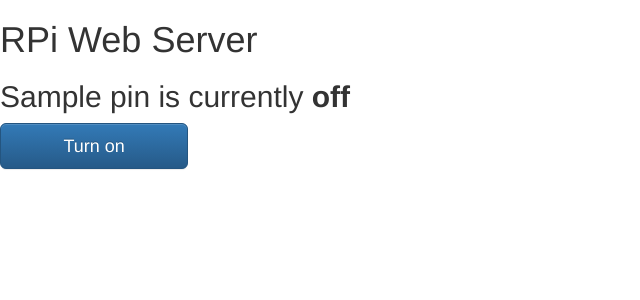
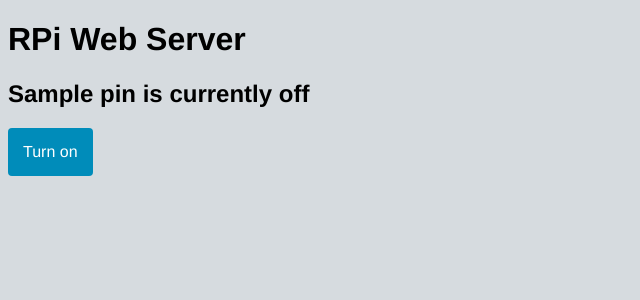
Before and after one commit to BarrettJB/IOTFermentor, a Flask app: template templates/main.html in a window 1280 px wide. Shown: the top 300 px of the page, without its empty margins (0-640 px from the left). Run offline with Flask 2, Linux system fonts and the light colour scheme; the template is opened without the code that fills it: most values are stand-ins (such as "Sample title", 1, 10 or a date in 2020); some libraries are stand-ins or nearby versions.

Commit message:
basic post failed and was removed, swapped main.html to my css

```diff
--- a/app.py
+++ b/app.py
@@ -31,11 +31,6 @@ def main():
     #pass pin data to the html file
     return render_template('main.html',**templateData)
 
-@app.route('/post', methods = ["POST"])
-def post():
-    print(request.data)
-    return render_template('demo.html')
-
 @app.route('/<changePin>/<action>')
 def action(changePin, action):
     changePin = int(changePin)
--- a/templates/demo.html
+++ b/templates/demo.html
@@ -1,7 +1,7 @@
 <!DOCTYPE html>
 
 <head>
-    <Title>IOTFermentor</Title>
+    <Title>IOT Fermentor</Title>
     <link rel="stylesheet" type="text/css" href="style.css">
 </head>
 <body>
--- a/templates/main.html
+++ b/templates/main.html
@@ -1,10 +1,7 @@
 <!DOCTYPE html>
 <head>
     <title>RPi Web Server</title>
-    <link rel="stylesheet" href="https://maxcdn.bootstrapcdn.com/bootstrap/3.3.6/css/bootstrap.min.css" integrity="sha384-1q8mTJOASx8j1Au+a5WDVnPi2lkFfwwEAa8hDDdjZlpLegxhjVME1fgjWPGmkzs7" crossorigin="anonymous">
-   <!-- Optional theme -->
-   <link rel="stylesheet" href="https://maxcdn.bootstrapcdn.com/bootstrap/3.3.6/css/bootstrap-theme.min.css" integrity="sha384-fLW2N01lMqjakBkx3l/M9EahuwpSfeNvV63J5ezn3uZzapT0u7EYsXMjQV+0En5r" crossorigin="anonymous">
-   <script src="https://maxcdn.bootstrapcdn.com/bootstrap/3.3.6/js/bootstrap.min.js" integrity="sha384-0mSbJDEHialfmuBBQP6A4Qrprq5OVfW37PRR3j5ELqxss1yVqOtnepnHVP9aJ7xS" crossorigin="anonymous"></script>
+    <link rel="stylesheet" type="text/css" href="style.css">
 </head>
 
 <body>
@@ -13,10 +10,10 @@
     <h2> {{ pins[pin].name}}
     {% if pins[pin].state == true %}
         is currently <strong>on</strong></h2><div class="row"><div class="col-md-2">
-        <a href="/{{pin}}/off" class = "btn btn-block btn-lg btn-primary" role="button">Turn off</a></div></div>
+        <a href="/{{pin}}/off" class="button">Turn off</a></div></div>
     {% else %}
         is currently <strong>off</strong></h2><div class="row"><div class="col-md-2">
-        <a href="/{{pin}}/on" class="btn btn-block btn-lg btn-primary" role="button">Turn on</a></div></div>
+        <a href="/{{pin}}/on" class="button">Turn on</a></div></div>
     {% endif %}
     {% endfor %}
 </body>
```
